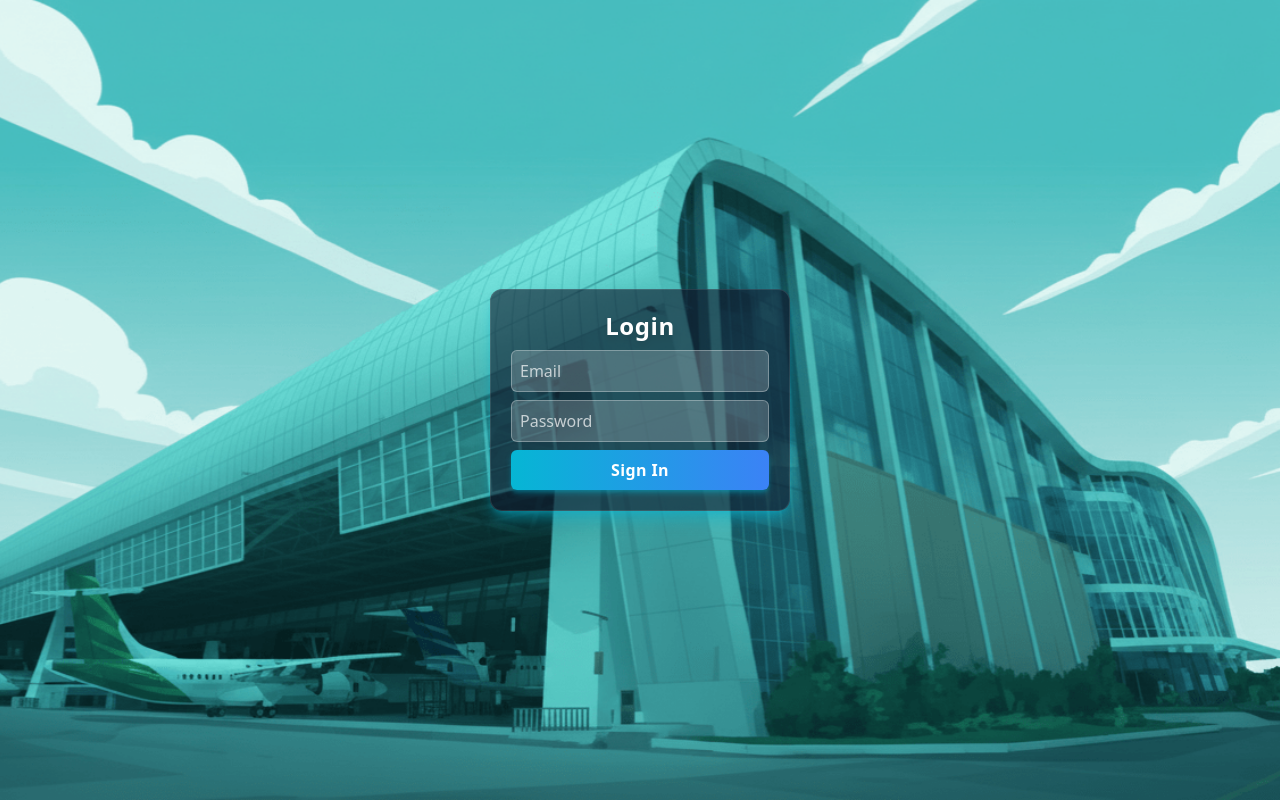
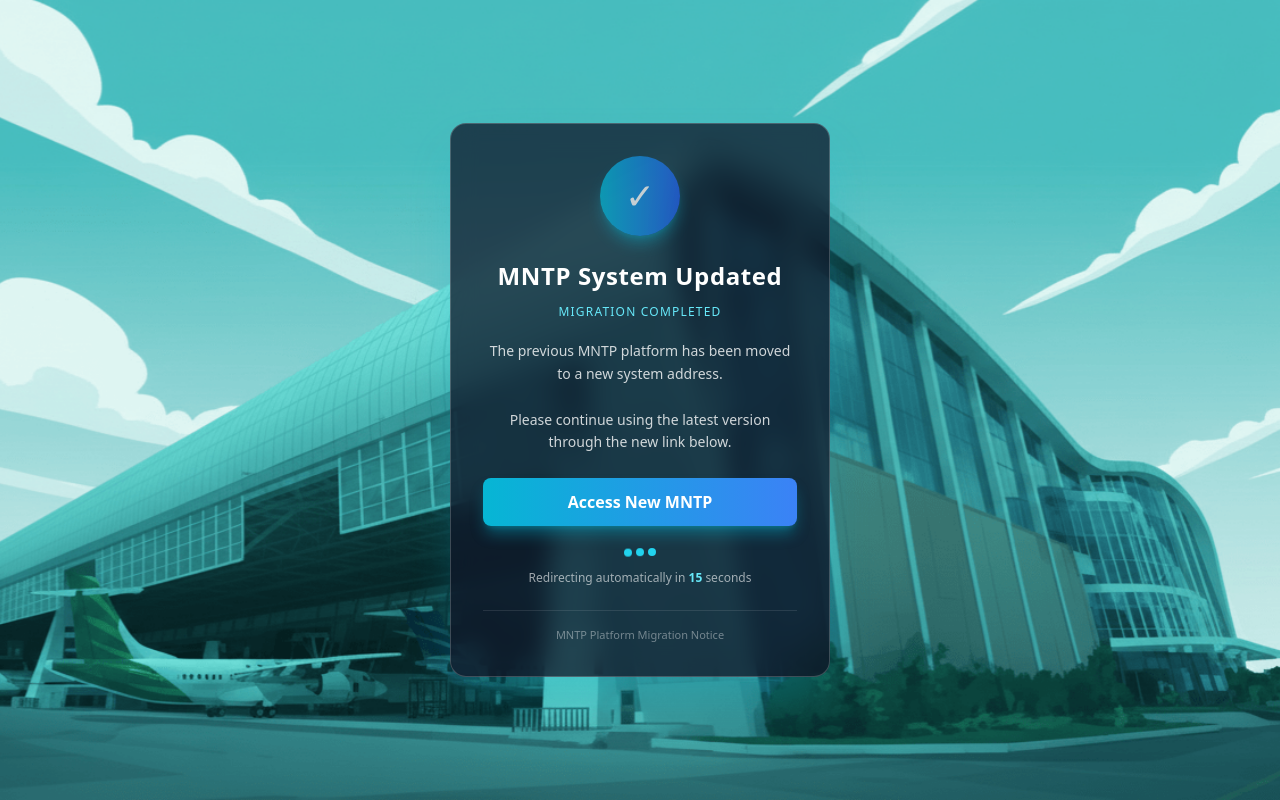
Before and after one commit to pujialimin/mantap-app, a React (Vite) app: page /login in a window 1280 px wide. Built offline with nearby package versions, Linux system fonts and the light colour scheme; what @react-pdf/renderer would draw is missing.

Commit message:
last update

```diff
--- a/src/pages/Login.tsx
+++ b/src/pages/Login.tsx
@@ -1,97 +1,159 @@
 // src/pages/Login.tsx
-import { useState } from 'react';
-import { supabase } from '../supabaseClient';
-import { useNavigate } from 'react-router-dom';
+import { useEffect, useState } from "react";
 
 export default function Login() {
-  const [email, setEmail] = useState('');
-  const [password, setPassword] = useState('');
-  const [error, setError] = useState('');
-  const navigate = useNavigate();
+  const [countdown, setCountdown] = useState(20);
 
-  const handleLogin = async (e: React.FormEvent) => {
-    e.preventDefault();
-    setError('');
+  useEffect(() => {
+    const timer = setInterval(() => {
+      setCountdown((prev) => {
+        if (prev <= 1) {
+          window.location.href = "https://mntp-gmf.netlify.app";
+          return 0;
+        }
+        return prev - 1;
+      });
+    }, 1000);
 
-    const { data, error } = await supabase.auth.signInWithPassword({
-      email,
-      password,
-    });
-
-    if (error) {
-      setError(error.message);
-    } else {
-      navigate('/'); // Ganti dengan halaman setelah login
-    }
-  };
+    return () => clearInterval(timer);
+  }, []);
 
   return (
     <div
       className="min-h-screen flex items-center justify-center bg-cover bg-center"
       style={{ backgroundImage: "url('/back.png')" }}
     >
-       <form
-  onSubmit={handleLogin}
-  className="
-    bg-slate-900/60             /* semi transparan gelap */
-    border border-white/10
-    shadow-lg shadow-cyan-500/50
-    rounded-xl
-    p-5 w-[300px] space-y-2
-    text-white
-  "
->
-  <h2 className="text-2xl font-bold text-center tracking-wide drop-shadow-lg">
-    Login
-  </h2>
+      <div
+        className="
+          w-[380px]
+          rounded-2xl
+          border border-white/20
+          bg-slate-900/75
+          backdrop-blur-md
+          shadow-2xl
+          shadow-cyan-500/30
+          p-8
+          text-white
+          text-center
+        "
+      >
 
-  <input
-    type="email"
-    placeholder="Email"
-    className="
-      w-full p-2 rounded-md
-      bg-white/20 border border-white/30
-      placeholder-white/70
-      focus:outline-none focus:ring-2 focus:ring-cyan-400
-      text-white
-    "
-    value={email}
-    onChange={(e) => setEmail(e.target.value)}
-    required
-  />
+        {/* Status Icon */}
+        <div className="flex justify-center mb-6">
+          <div
+            className="
+              w-20 h-20
+              rounded-full
+              bg-gradient-to-r
+              from-cyan-500
+              to-blue-600
+              flex
+              items-center
+              justify-center
+              shadow-lg
+              shadow-cyan-500/50
+              animate-pulse
+            "
+          >
+            <span className="text-4xl">
+              ✓
+            </span>
+          </div>
+        </div>
 
-  <input
-    type="password"
-    placeholder="Password"
-    className="
-      w-full p-2 rounded-md
-      bg-white/20 border border-white/30
-      placeholder-white/70
-      focus:outline-none focus:ring-2 focus:ring-cyan-400
-      text-white
-    "
-    value={password}
-    onChange={(e) => setPassword(e.target.value)}
-    required
-  />
 
-  {error && <p className="text-red-400 text-sm">{error}</p>}
+        <h1 className="text-2xl font-bold tracking-wide mb-3">
+          MNTP System Updated
+        </h1>
 
-  <button
-    type="submit"
-    className="
-      w-full p-2 rounded-md
-      bg-gradient-to-r from-cyan-500 to-blue-500
-      hover:from-blue-500 hover:to-cyan-500
-      shadow-md shadow-cyan-500/40
-      text-white font-semibold tracking-wide
-      transition duration-300
-    "
-  >
-    Sign In
-  </button>
-</form>
+
+        <div
+          className="
+            text-xs
+            uppercase
+            tracking-widest
+            text-cyan-300
+            mb-5
+          "
+        >
+          Migration Completed
+        </div>
+
+
+        <p className="text-sm text-white/80 leading-relaxed mb-6">
+          The previous MNTP platform has been moved to a new system address.
+          <br /><br />
+          Please continue using the latest version through the new link below.
+        </p>
+
+
+        <a
+          href="https://mntp-gmf.netlify.app"
+          className="
+            block
+            py-3
+            rounded-lg
+            bg-gradient-to-r
+            from-cyan-500
+            to-blue-500
+            hover:scale-105
+            transition
+            duration-300
+            font-semibold
+            shadow-lg
+            shadow-cyan-500/40
+          "
+        >
+          Access New MNTP
+        </a>
+
+
+        <div className="mt-6">
+
+          <div className="flex justify-center gap-1 mb-3">
+            {[1,2,3].map((item)=>(
+              <span
+                key={item}
+                className="
+                  w-2
+                  h-2
+                  bg-cyan-400
+                  rounded-full
+                  animate-bounce
+                "
+                style={{
+                  animationDelay:`${item * 150}ms`
+                }}
+              />
+            ))}
+          </div>
+
+
+          <p className="text-xs text-white/60">
+            Redirecting automatically in{" "}
+            <span className="text-cyan-300 font-bold">
+              {countdown}
+            </span>{" "}
+            seconds
+          </p>
+
+        </div>
+
+
+        <div
+          className="
+            mt-6
+            pt-4
+            border-t
+            border-white/10
+            text-[11px]
+            text-white/40
+          "
+        >
+          MNTP Platform Migration Notice
+        </div>
+
+      </div>
     </div>
   );
-
 }
```
